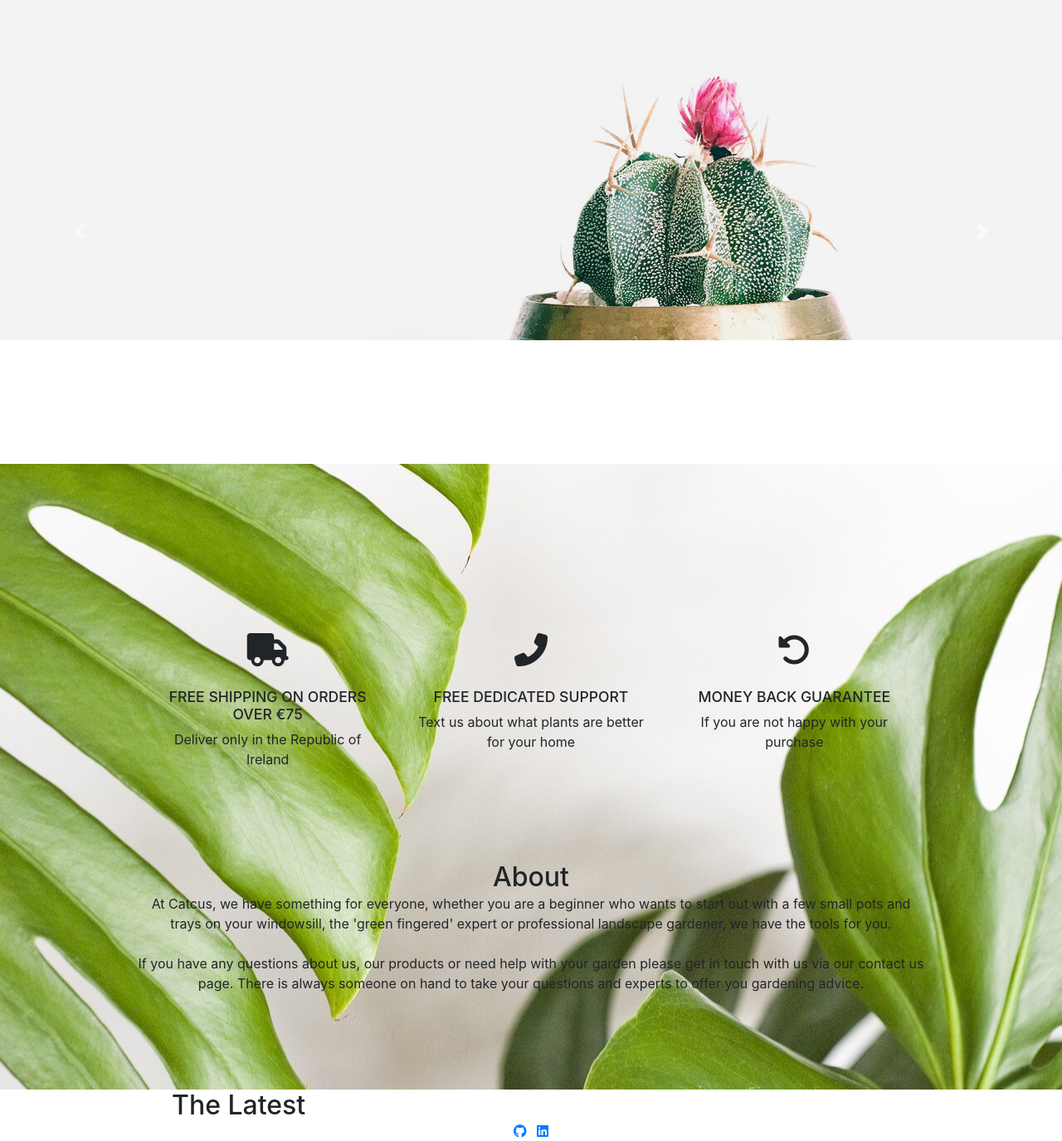
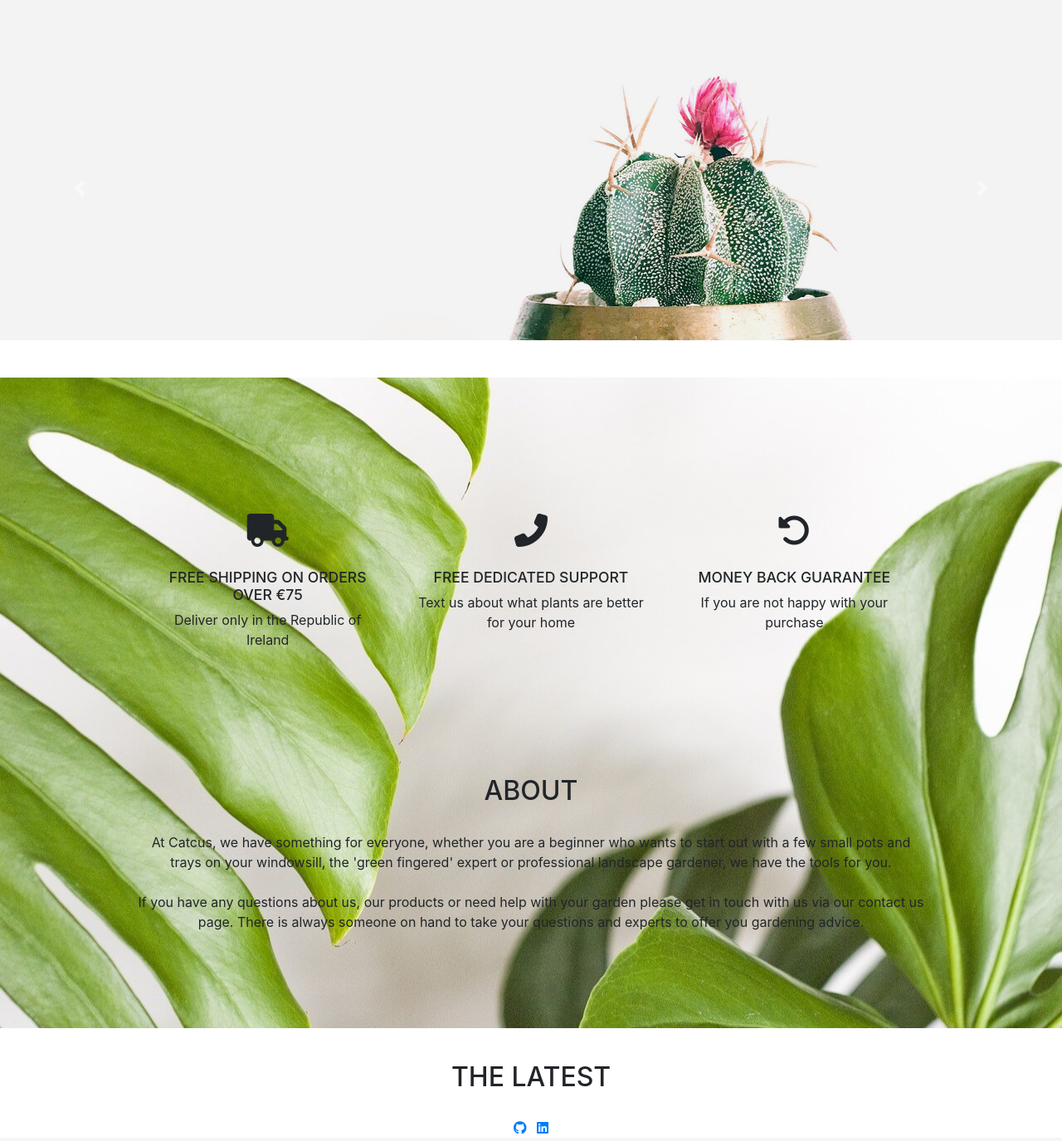
Before and after one commit to elisamunoz/cactus-shop, a Django app: page / in a window 1280 px wide. Shown: the part 57-1432 px from the top of the page at 83% size. Run offline with Django 3.2, Linux system fonts and the light colour scheme; data that the repository does not hold is empty; some libraries are stand-ins or nearby versions.

Commit message:
added section title class to about section

```diff
--- a/static/css/styles.css
+++ b/static/css/styles.css
@@ -22,6 +22,7 @@ input {
   margin: 0 0 14px;
   padding: 19px 18px;
   width: 100%;
+  font-size: 12px;
 }
 
 .site-content {
@@ -32,9 +33,14 @@ input {
   width: 100%;
   display: block;
   background-size: cover;
-  padding-top: 40px;
   background-position: center;
   position: relative;
+}
+
+.section__title {
+  padding: 40px 0 30px;
+  text-transform: uppercase;
+  text-align: center;
 }
 
 .button {
@@ -42,15 +48,20 @@ input {
   outline: none;
   border-radius: 0;
   padding: 19px 18px;
-  font-size: 1rem;
+  font-size: 12px;
   font-weight: 600;
   text-transform: uppercase;
   letter-spacing: .1em;
-  background: #1ab188;
+  background:#f34f3f;
   color: #ffffff;
   -webkit-transition: all 0.5s ease;
   transition: all 0.5s ease;
   -webkit-appearance: none;
+}
+
+.button:hover, .button:focus {
+  background: #ff3d2a;
+  color: #fff;
 }
 
 /* Menu */
@@ -65,12 +76,12 @@ input {
 }
 
 .carousel-item {
-  height: 70vh;
+  height: 57vh;
 }
 
 .carousel__img {
   height: 100%;
-  margin: 0px -660px;
+  /* margin: 0px -660px; */
 }
 
 .carousel-caption h5 {
@@ -185,10 +196,6 @@ input {
   overflow: hidden;
 }
 
-.button:hover, .button:focus {
-  background: #179b77;
-}
-
 .button-block {
   display: block;
   /* width: 50%; */
--- a/static/css/tablet.css
+++ b/static/css/tablet.css
@@ -1,7 +1,7 @@
 @media (min-width: 768px) {
     .carousel__img {
         height: 100%;
-        margin: 0px -1100px;
+        /* margin: 0px -1100px; */
       }
 
     .about-card {
--- a/templates/home.html
+++ b/templates/home.html
@@ -62,7 +62,7 @@
       </div>
     </div>
     <div class="about__text">
-      <h1>About</h1>
+      <h1 class="section__title">About</h1>
       <p>At Catcus, we have something for everyone, whether you are a beginner who wants to start out with a few small pots and trays on your windowsill, the 'green fingered' expert or professional landscape gardener, we have the tools for you.
       <br>
       <br>
```
